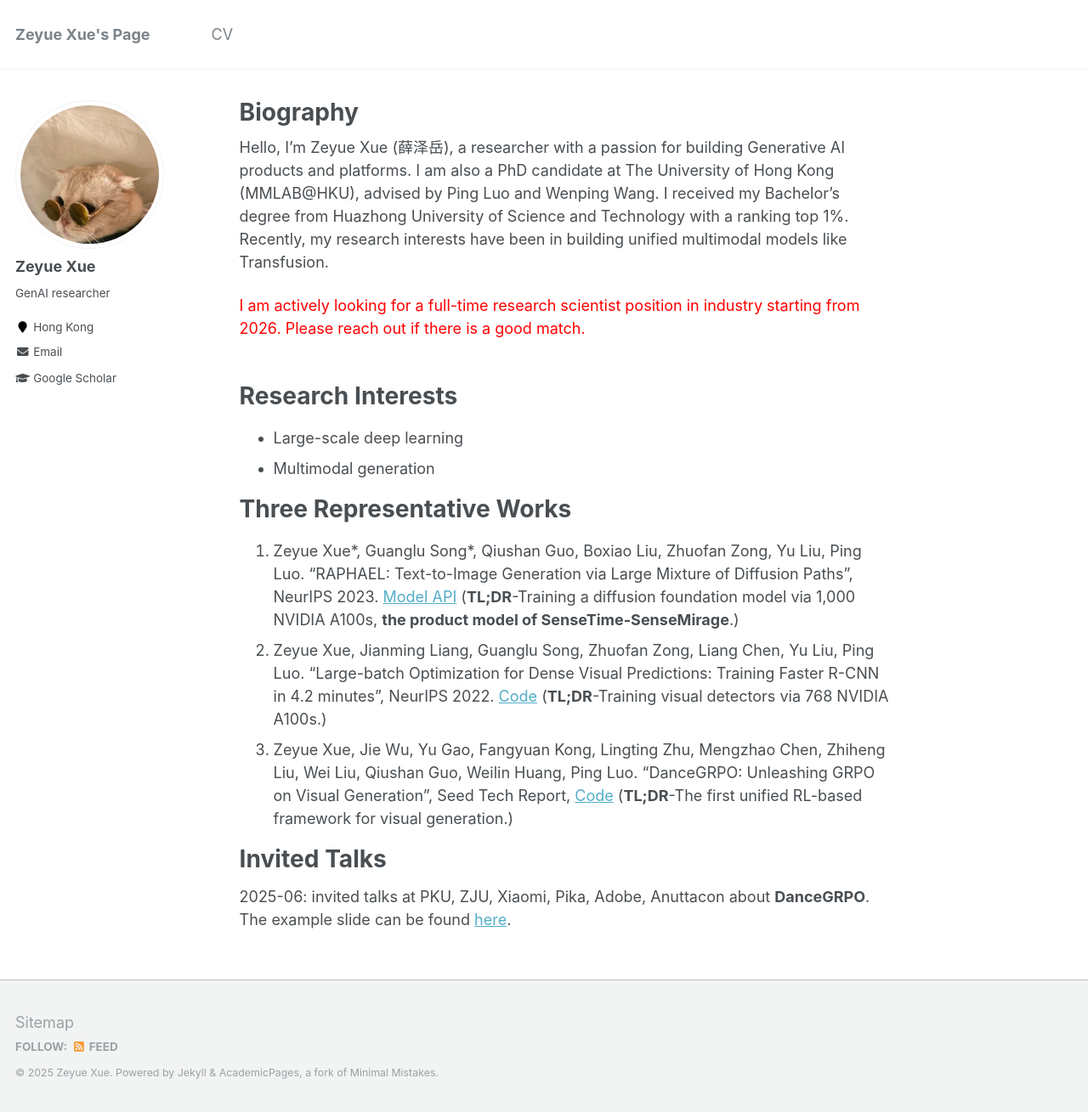
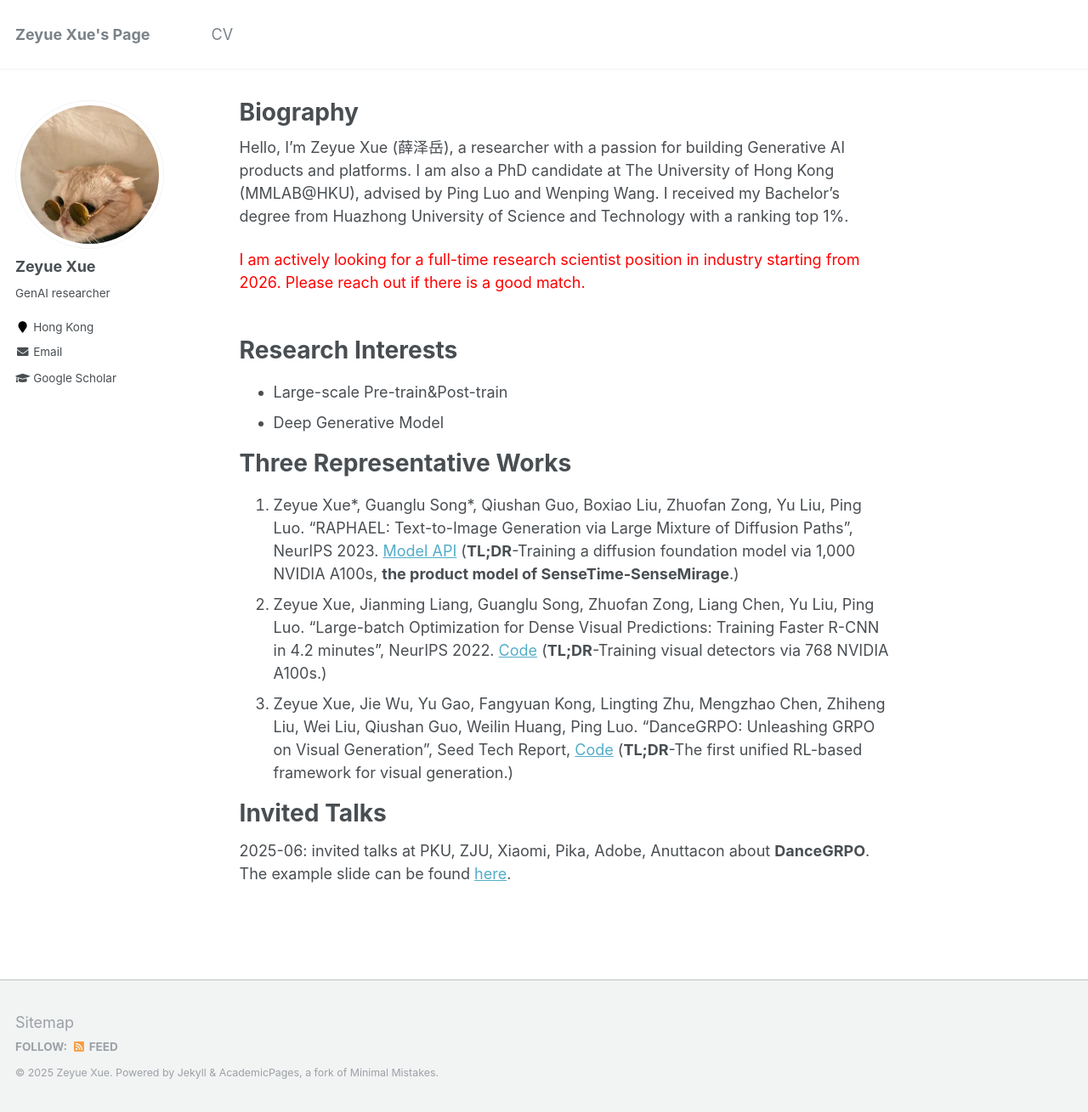
Before and after one commit to XueZeyue/xuezeyue.github.io, a Jekyll site: the page built from _pages/about.md, in a window 1280 px wide and 1309 px high. Shown: the whole window at 85% size. Built offline with Jekyll 4.4.1, drawn with Linux system fonts in a browser that asks for light colours.

Commit message:
Update about.md

```diff
--- a/_pages/about.md
+++ b/_pages/about.md
@@ -8,7 +8,7 @@ redirect_from:
   - /about.html
 ---
 
-Hello, I’m Zeyue Xue (薛泽岳), a researcher with a passion for building Generative AI products and platforms. I am also a PhD candidate at The University of Hong Kong (MMLAB@HKU), advised by Ping Luo and Wenping Wang. I received my Bachelor's degree from Huazhong University of Science and Technology with a ranking top 1%. Recently, my research interests have been in building unified multimodal models like Transfusion.
+Hello, I’m Zeyue Xue (薛泽岳), a researcher with a passion for building Generative AI products and platforms. I am also a PhD candidate at The University of Hong Kong (MMLAB@HKU), advised by Ping Luo and Wenping Wang. I received my Bachelor's degree from Huazhong University of Science and Technology with a ranking top 1%.
 
 <font color="red">I am actively looking for a full-time research scientist position in industry starting from 2026. Please reach out if there is a good match.</font>
 
@@ -16,8 +16,8 @@ Hello, I’m Zeyue Xue (薛泽岳), a researcher with a passion for building Gen
 
 Research Interests
 ======
-  * Large-scale deep learning
-  * Multimodal generation
+  * Large-scale Pre-train&Post-train
+  * Deep Generative Model
 
 **Three Representative Works**
 ======
```
